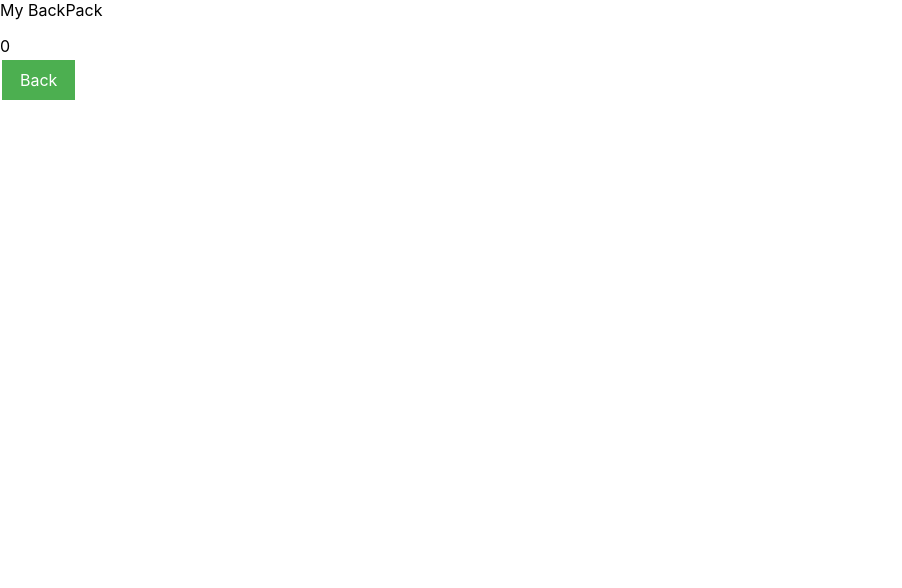
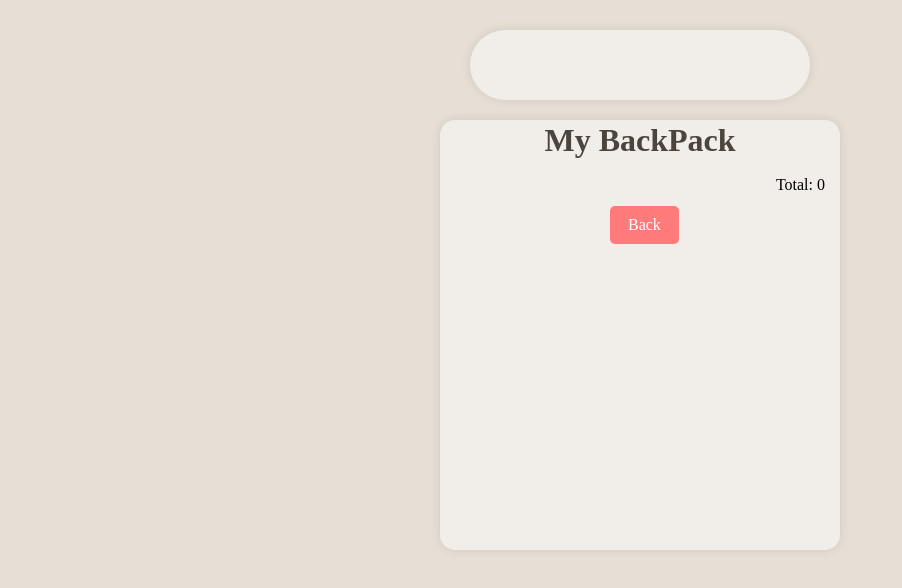
Before and after one commit to JulienAvezou/cabin-luggage-calculator, a React (Create React App) app: page /report in a window 1280 px wide. Shown: the top 588 px of the page, without its empty margins (0-902 px from the left). Built offline with nearby package versions, Linux system fonts and the light colour scheme.

Commit message:
:hammer: refactoring code + stlying of components

```diff
--- a/src/components/Home/InventoryList.jsx
+++ b/src/components/Home/InventoryList.jsx
@@ -3,17 +3,17 @@ import React from 'react';
 const InventoryList = ({ data, onHandleClickAddItem }) => {
   return (
     <div>
-      <div>Inventory</div>
+      <div className="title">Inventory</div>
       <ul>
       {data.map((item) => (
-        <li key={item.name} style={{display: "flex", justifyContent: "space-between"}}>
+        <li key={item.name}>
           <div>
             {item.name}
           </div>
           <div>
             <div className="hidden">{item.weight}</div>
             <div
-              className="show add"
+              className="show"
               onClick={() => onHandleClickAddItem(item)}
             >Add</div>
           </div>
--- /dev/null
+++ b/src/components/Home/SelectedItemsList.jsx
@@ -0,0 +1,43 @@
+import React from 'react';
+import { Link } from 'react-router-dom';
+
+const SelectedItemsList = ({ data, onHandleClickRemoveItem, isDisabled, totalWeight, params }) => {
+  return (
+    <div className="card selected-card">
+      <div className="title">Selected</div>
+      {data.length
+      ? (
+        <div>
+          <ul>
+            {data.map((item) => (
+              <li key={item.name}>
+                <div>
+                  {item.name}
+                </div>
+                <div className="hidden">{item.weight}</div>
+                <div
+                  className="show"
+                  onClick={() => onHandleClickRemoveItem(item)}
+                >
+                  Remove
+                </div>
+              </li>
+            ))}
+          </ul>
+          <div>
+            <div className={`right ${isDisabled ? "danger" : "success"}`}>Total: {totalWeight}</div>
+          </div>
+        </div>
+      )
+      : null}
+      <Link
+        className={`button ${isDisabled && "disabled-button"}`}
+        to={`/report?${params}`}
+      >
+        View summary
+      </Link>
+    </div>
+  )
+}
+
+export default SelectedItemsList;
--- a/src/components/Report/index.jsx
+++ b/src/components/Report/index.jsx
@@ -1,21 +1,22 @@
 import React from 'react';
 import { Link } from 'react-router-dom';
+import '../../index.css';
 
  const Report = () => {
 
+  // format query params from url
   const getQueryParams = () => {
     const pairs = window.location.search.slice(1).split('&');
     const arrNames = [];
     const arrWeights = [];
-    let airline = "";
-
+    let airline = '';
     pairs.forEach((pair) => {
         pair = pair.split('=');
         if (pair[0] === 'name') {
           arrNames.push(decodeURIComponent(pair[1]))
         } else if (pair[0] === 'weight') {
           arrWeights.push(decodeURIComponent(pair[1]))
-        }  else if (pair[0] === "airline") {
+        }  else if (pair[0] === 'airline') {
           airline = decodeURIComponent(pair[1])
         }
     });
@@ -25,6 +26,7 @@ import { Link } from 'react-router-dom';
     return { data: result, airline };
   };
 
+  // total weight counter
   const calculateTotalWeight = () => {
     let total = 0;
     getQueryParams().data.forEach((param) => {
@@ -34,10 +36,10 @@ import { Link } from 'react-router-dom';
   }
 
   return (
-    <>
-      <div>{getQueryParams().airline}</div>
-      <div>
-        <div>My BackPack</div>
+    <div className="card-container">
+      <div className="selectable">{getQueryParams().airline}</div>
+      <div className="card">
+        <div className="title">My BackPack</div>
         <ul>
         {getQueryParams().data.map((param) => (
           <li key={param[0]}>
@@ -46,15 +48,15 @@ import { Link } from 'react-router-dom';
           </li>
         ))}
         </ul>
-          <div>{calculateTotalWeight()}</div>
-      </div>
+        <div className="right">Total: {calculateTotalWeight()}</div>
         <Link
-        className="button"
+          className="button button-back"
           to={"/"}
         >
           Back
         </Link>
-    </>
+      </div>
+    </div>
   );
 }
 
--- a/src/index.css
+++ b/src/index.css
@@ -1,10 +1,11 @@
 body {
   margin: 0;
   font-family: -apple-system, BlinkMacSystemFont, 'Segoe UI', 'Roboto', 'Oxygen',
-    'Ubuntu', 'Cantarell', 'Fira Sans', 'Droid Sans', 'Helvetica Neue',
+    'Ubuntu', 'Cantarell', 'Fira Sans', 'Droid Sans', 'Helvetica Neue', 'Source Sans Pro'
     sans-serif;
   -webkit-font-smoothing: antialiased;
   -moz-osx-font-smoothing: grayscale;
+  background: #e7dfd5;
 }
 
 code {
@@ -12,20 +13,119 @@ code {
     monospace;
 }
 
+ul {
+  margin-right: 20px;
+  margin-top: 15px;
+}
+
+li {
+  display: flex;
+  justify-content: space-between;
+}
+
+a {
+  margin: auto;
+}
+
+.card-container {
+  margin: auto;
+  margin-top: 30px;
+  width: 650px;
+}
+
+.card {
+  margin: auto;
+  width: 400.02px;
+  height: 430px;
+  background: #F1EDE8;
+  box-shadow: 0px 0px 10px rgba(75, 69, 62, 0.15);
+  border-radius: 15px;
+}
+
+.selected-card {
+  height: 594px;
+  margin-left: 80px;
+}
+
+.css-yk16xz-control {
+  background: #F1EDE8 !important;
+  border-style: none !important;
+}
+
+.selectable {
+  margin: auto;
+  margin-top: 10px;
+  flex-direction: row;
+  justify-content: center;
+  align-items: center;
+  text-align: center;
+  padding: 10px 20px;
+  width: 300px;
+  height: 50px;
+  left: 644px;
+  top: 50px;
+  margin-bottom: 20px;
+  background: #F1EDE8;
+  box-shadow: 0px 0px 10px rgba(75, 69, 62, 0.15);
+  border-radius: 50px;
+}
+
+.button {
+  background-color: #FF7A7A;
+  border: none;
+  color: white;
+  padding: 10px 18px;
+  text-align: center;
+  text-decoration: none;
+  display: inline-block;
+  font-size: 16px;
+  margin: 4px 2px;
+  cursor: pointer;
+  border-radius: 5px;
+  margin-left: 30%;
+  margin-top: 30px;
+}
+
+.button-back {
+  margin-left: 170px;
+}
+
+.disabled-button {
+  background-color: #F5CBC7;
+  pointer-events: none;
+  cursor: not-allowed;
+  opacity: 0.5;
+}
+
+.title {
+  margin-top: 8px;
+  font-family: Source Sans Pro;
+  font-style: normal;
+  font-weight: bold;
+  font-size: 32px;
+  line-height: 40px;
+  text-align: center;
+  color: #4B453E;
+}
+
+.flex {
+  display: flex;
+}
+
+.right {
+  float: right;
+  margin-right: 15px;
+}
+
 .hidden:hover {
   display: none;
 }
 
-.add {
+.show {
   display: none;
 }
 
-.weight {
-  width: 50px;
-  padding: 2px;
-}
-
-.hidden:hover + .add {
+.hidden:hover + .show {
   display: block;
 }
 
@@ -36,23 +136,3 @@ code {
 .success {
   color: green;
 }
-
-.button {
-  background-color: #4CAF50;
-  border: none;
-  color: white;
-  padding: 10px 18px;
-  text-align: center;
-  text-decoration: none;
-  display: inline-block;
-  font-size: 16px;
-  margin: 4px 2px;
-  cursor: pointer;
-}
-
-.disabled-button {
-  pointer-events: none;
-  cursor: not-allowed;
-  opacity: 0.5;
-  text-decoration: none;
-}
```
Also changed, not shown: src/components/Home/index.jsx (+64 -81 lines), src/components/Home/index.css (added). Lines whose indentation alone changed are shown as unchanged.
